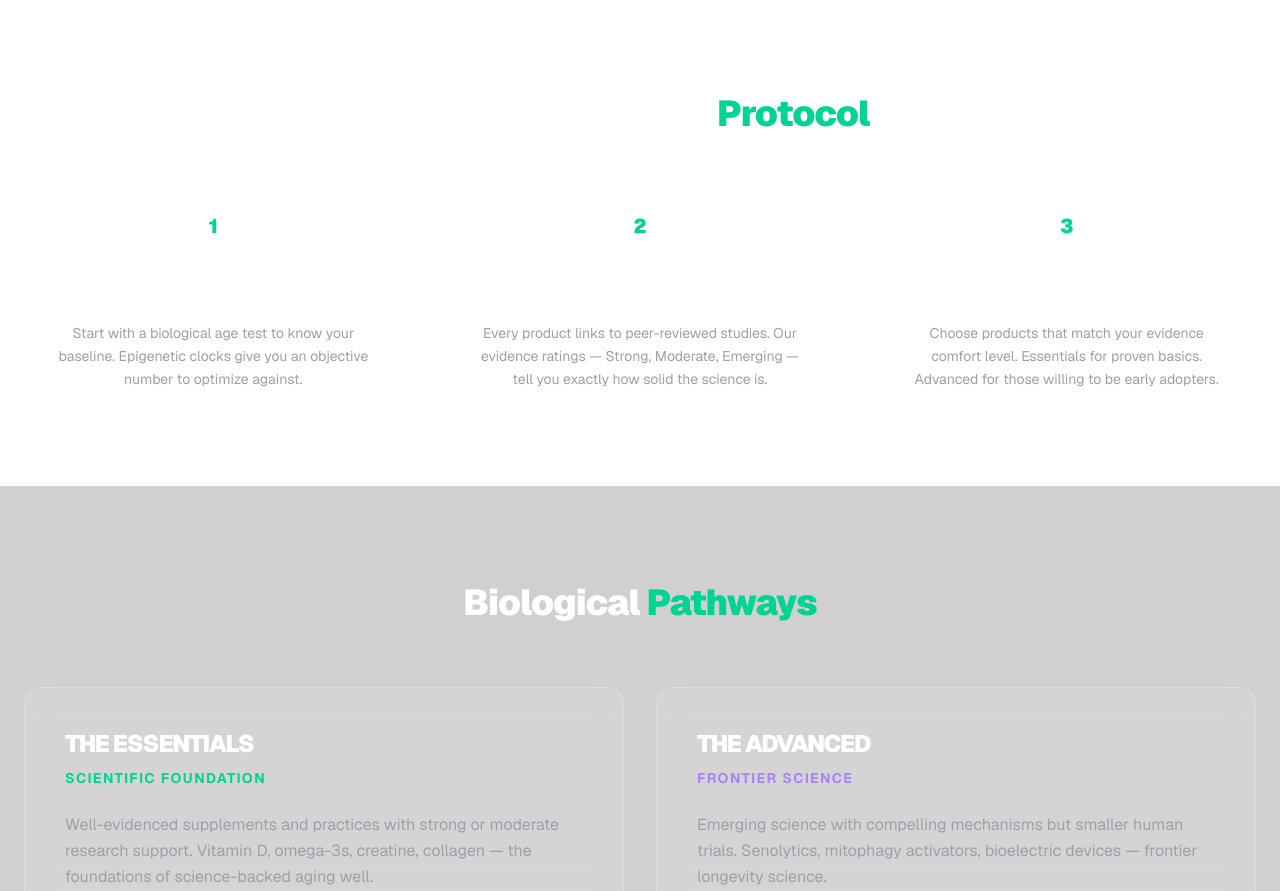
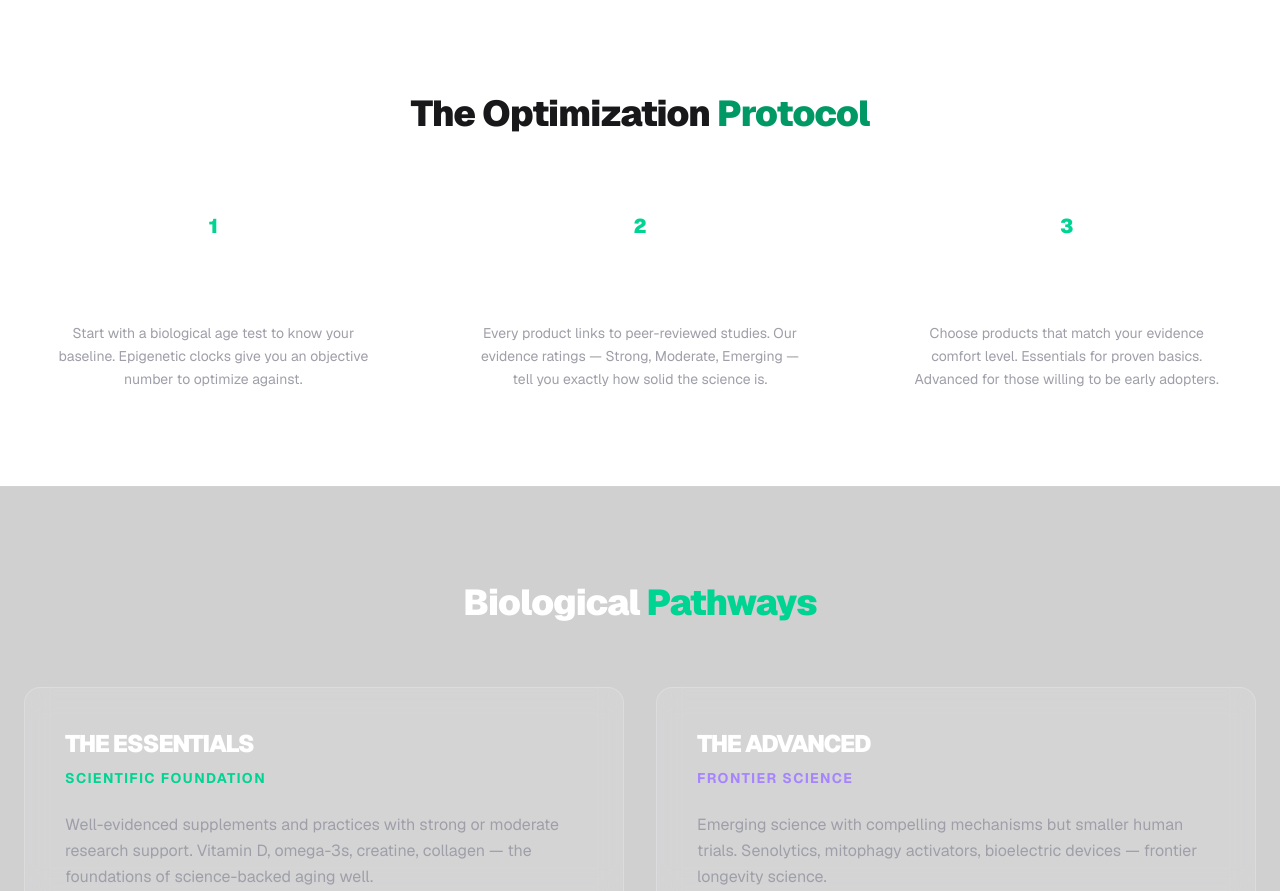
Before and after one commit to ilank-pro/AgeWell, a Next.js app: page / in a window 1280 px wide. Shown: the part 910-1801 px from the top of the page. Built offline with nearby package versions, Linux system fonts and the light colour scheme; no server answers.

Commit message:
Fix Optimization Protocol heading visibility on light bg

```diff
--- a/src/app/page.tsx
+++ b/src/app/page.tsx
@@ -20,8 +20,8 @@ export default function Home() {
 
       {/* How it works */}
       <section className="mx-auto max-w-7xl px-4 py-24 sm:px-6">
-        <h2 className="text-center text-3xl font-black tracking-tight text-white sm:text-4xl">
-          The Optimization <span className="text-emerald-400">Protocol</span>
+        <h2 className="text-center text-3xl font-black tracking-tight text-zinc-900 dark:text-white sm:text-4xl">
+          The Optimization <span className="text-emerald-600 dark:text-emerald-400">Protocol</span>
         </h2>
         <div className="mt-16 grid gap-12 sm:grid-cols-3">
           {[
```
